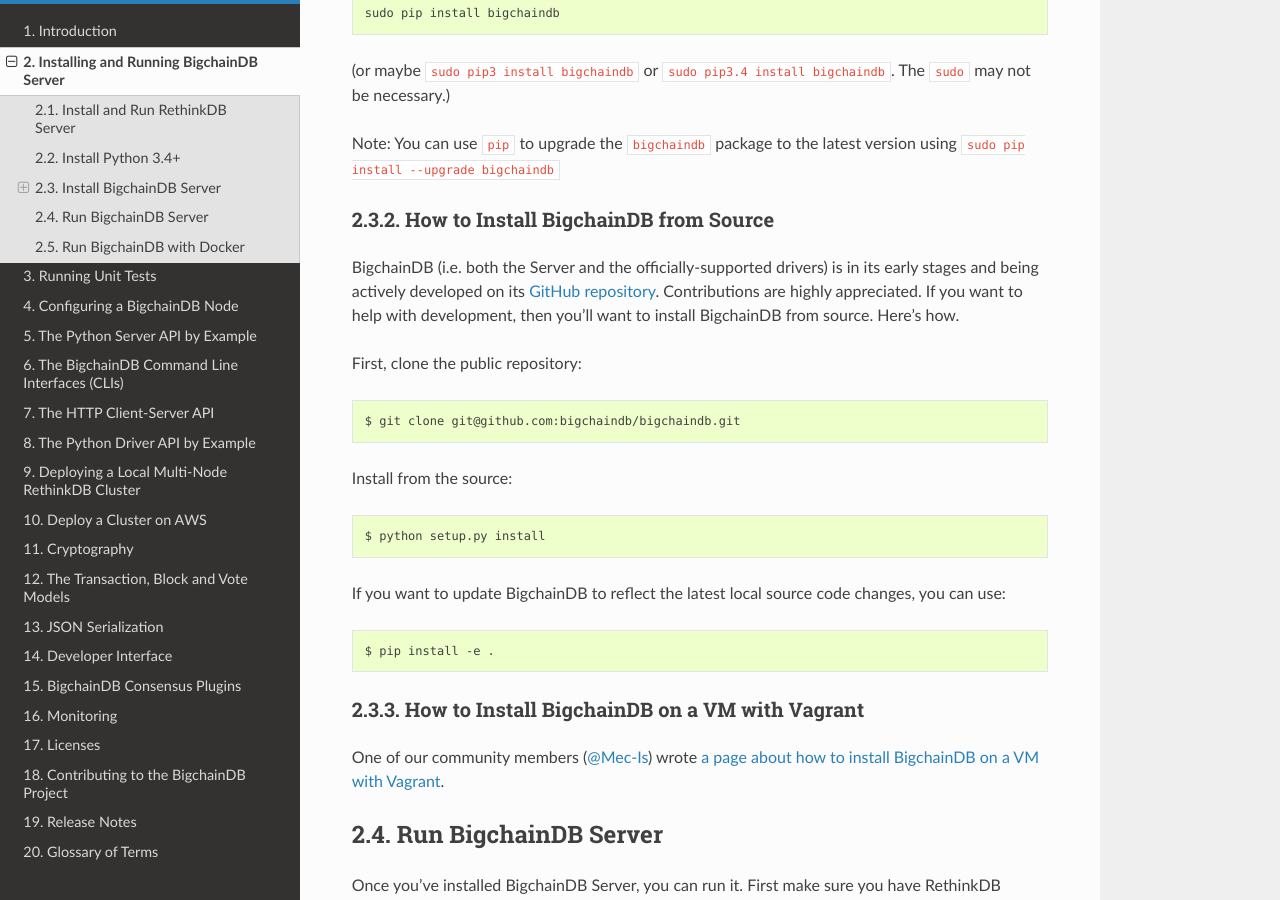
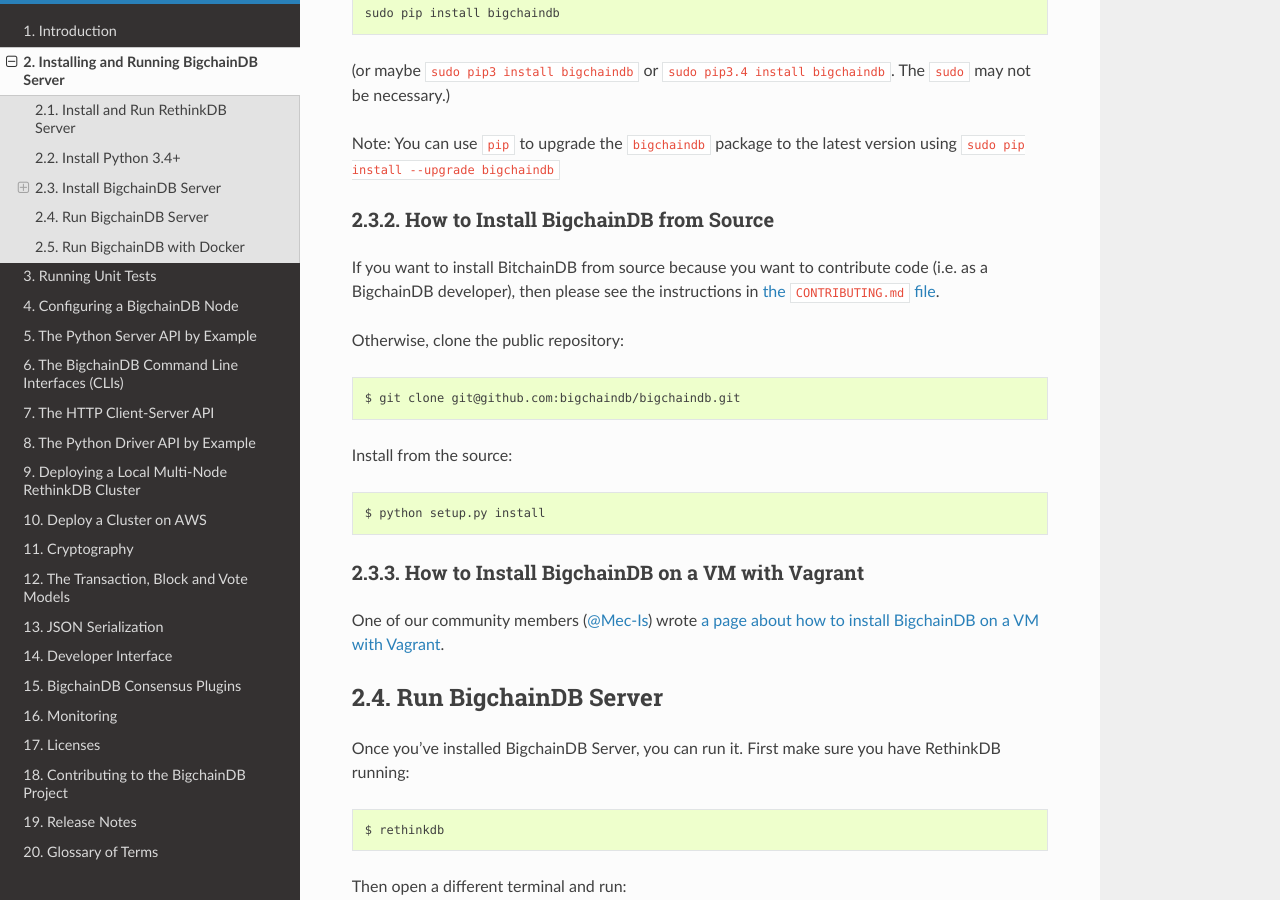
Before and after one commit to bigchaindb/bigchaindb, a Sphinx documentation site: the page built from docs/source/installing-server.md, in a window 1280 px wide and 900 px high, scrolled down 1953 px. Built offline with Sphinx 7.4.7 and the Read the Docs theme 2.0.0, drawn with Linux system fonts in a browser that asks for light colours.

Commit message:
Point developers to the installation instructions in CONTRIBUTING.md

````diff
--- a/docs/source/installing-server.md
+++ b/docs/source/installing-server.md
@@ -68,9 +68,9 @@
 
 ### How to Install BigchainDB from Source
 
-BigchainDB (i.e. both the Server and the officially-supported drivers) is in its early stages and being actively developed on its [GitHub repository](https://github.com/bigchaindb/bigchaindb). Contributions are highly appreciated. If you want to help with development, then you'll want to install BigchainDB from source. Here's how.
+If you want to install BitchainDB from source because you want to contribute code (i.e. as a BigchainDB developer), then please see the instructions in [the `CONTRIBUTING.md` file](https://github.com/bigchaindb/bigchaindb/blob/master/CONTRIBUTING.md).
 
-First, clone the public repository:
+Otherwise, clone the public repository:
 ```text
 $ git clone git@github.com:bigchaindb/bigchaindb.git
 ```
@@ -78,11 +78,6 @@
 Install from the source:
 ```text
 $ python setup.py install
-```
-
-If you want to update BigchainDB to reflect the latest local source code changes, you can use:
-```text
-$ pip install -e .
 ```
 
 ### How to Install BigchainDB on a VM with Vagrant
````
